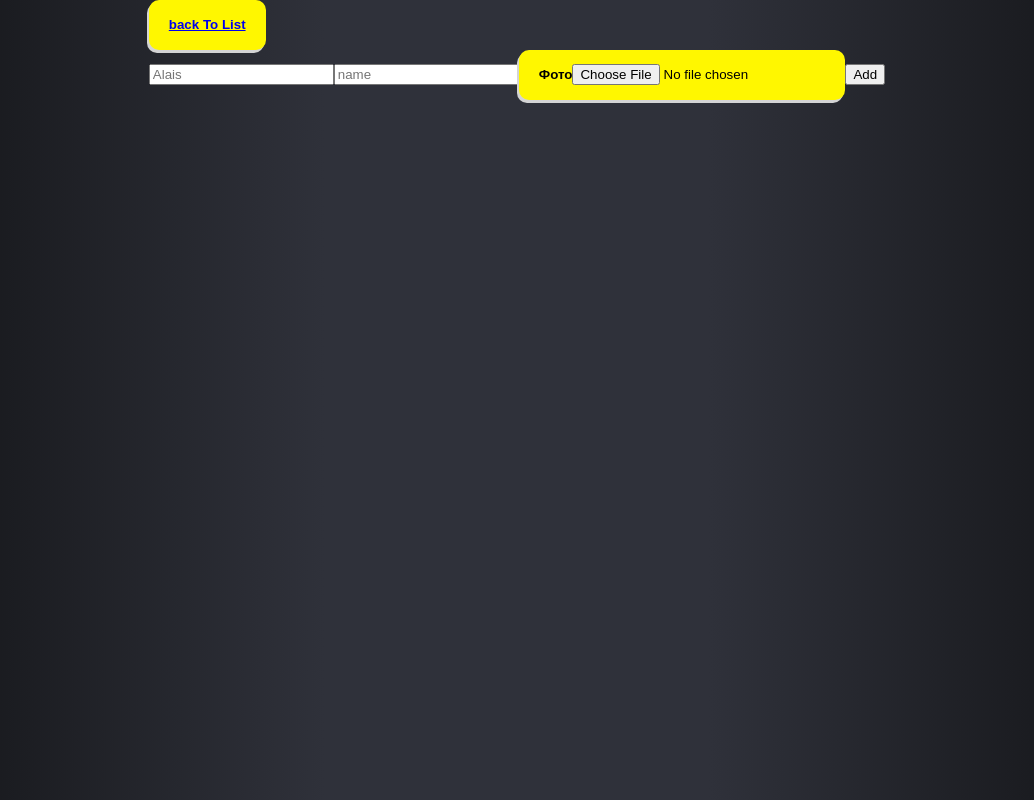
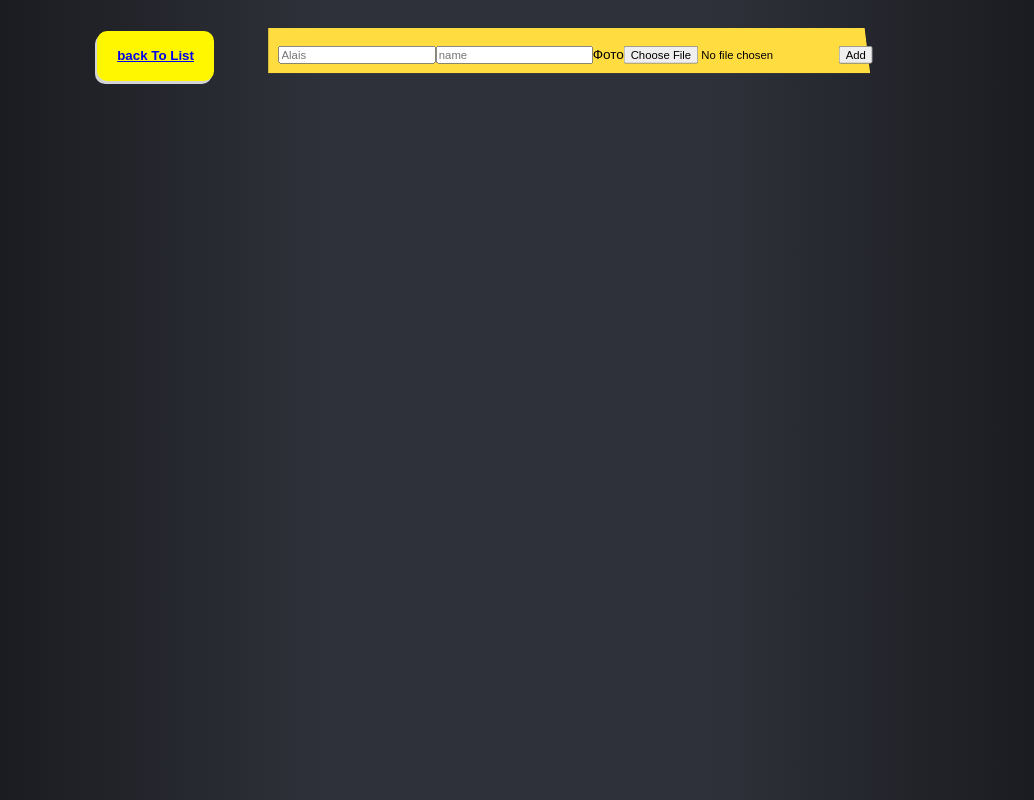
Before and after one commit to Hariseon/js_frontend_my, a React (Create React App) app: page /AddArtist in a window 1280 px wide. Shown: the whole page, without its empty margins (123-1157 px from the left). Built offline with nearby package versions, Linux system fonts and the light colour scheme.

Commit message:
Test_file

```diff
--- a/src/AlbumAdd.js
+++ b/src/AlbumAdd.js
@@ -126,7 +126,10 @@ class AlbumAddInner extends React.Component {
     return(
       <div className = "Add">
         <button><NavLink to='/'>back To List</NavLink></button>
+		<li class="member">
+		<div class="description">
 			<form onSubmit={this.onAddFormSubmit} >
+			<p>
 				<input type="text" name="name" value={this.state.name} onChange = {this.onNameChange} placeholder='Название'/>
 				<input type="text" name="date" value={this.state.date} onChange = {this.onDateChange} placeholder='Дата выхода'/>
 				<label> Выберите автора альбома из списка артистов:
@@ -146,7 +149,10 @@ class AlbumAddInner extends React.Component {
 				<label>Фото<input type="file" name="filedata" onChange = {this.onPhotoChange} /></label>
 				<label>Об альбоме<input type="file" name="filedat" onChange = {this.onAboutAlbumChange} /></label>
 				<input type="submit" value="Add" />
+			</p>
 			</form>
+		</div>
+		</li>
       </div>
     )
     }
--- a/src/ToDoTaskAdd.js
+++ b/src/ToDoTaskAdd.js
@@ -87,12 +87,16 @@ class ToDoTaskAddInner extends React.Component {
     return(
       <div className = "Add">
         <button><NavLink to='/'>back To List</NavLink></button>
+		<li class="member">
+		<div class="description">
         <form onSubmit={this.onAddFormSubmit} >
           <input type="text" name="Alais" value={this.state.Alais} onChange = {this.onAlaisChange} placeholder='Alais'/>
           <input type="text" name="name" value={this.state.name} onChange = {this.onNameChange} placeholder='name'/>
-          <button><label>Фото<input type="file" name="filedata" onChange = {this.onPhotoChange} /></label></button>
+          <label>Фото<input type="file" name="filedata" onChange = {this.onPhotoChange} /></label>
           <input type="submit" value="Add" />
         </form>
+		</div>
+		</li>
       </div>
     )
     }
```
Also changed, not shown: Test_file/images (1).png (added), Test_file/Ну Тейла, ну красотка.txt (added). Lines whose indentation alone changed are shown as unchanged.
